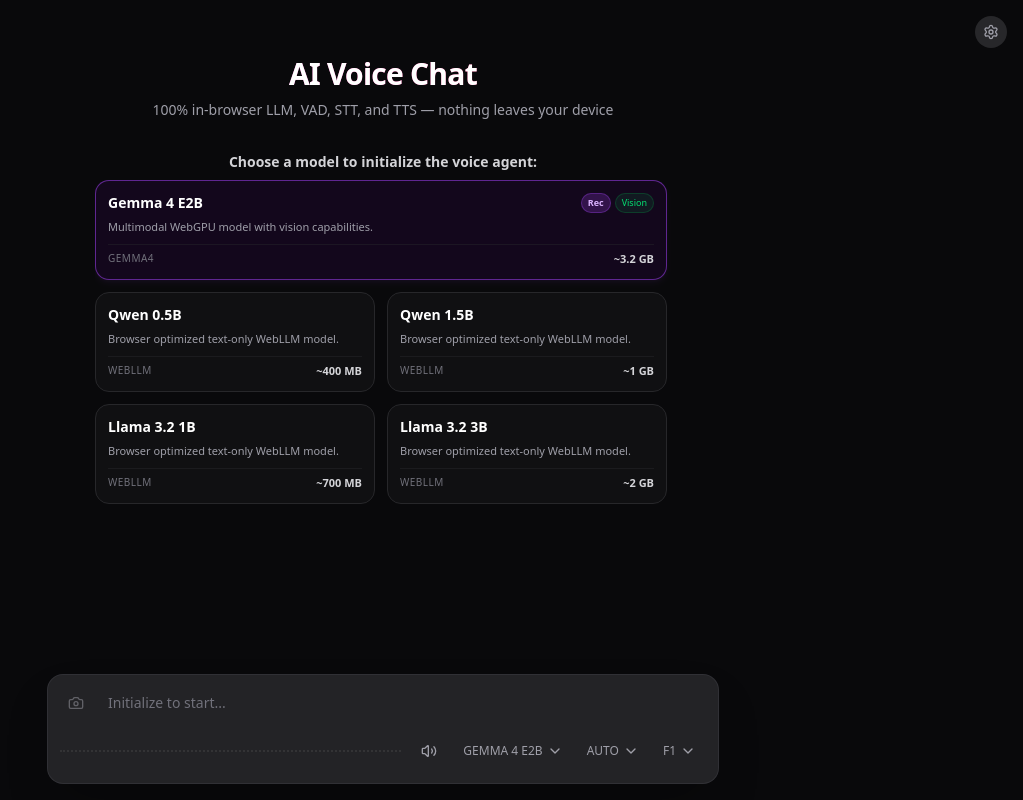
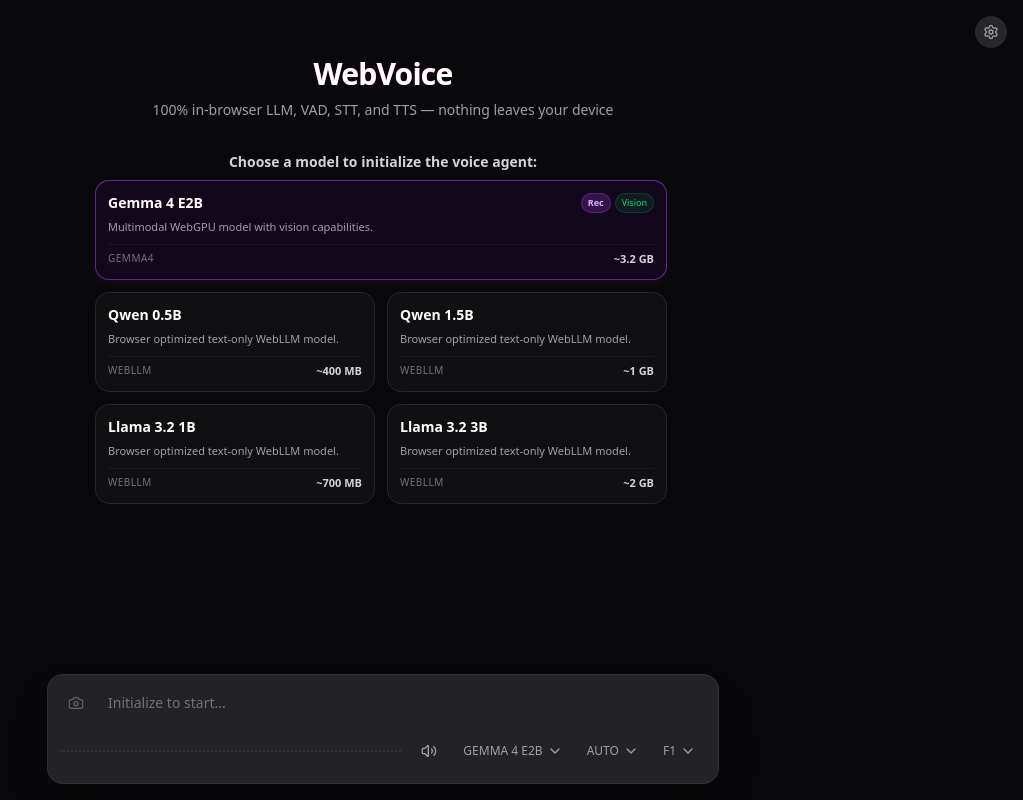
Before and after one commit to Hari31416/local-voice-chat, a React (Vite) app: page / in a window 1280 px wide. Shown: the whole page, without its empty margins (257-1280 px from the left). Built offline with nearby package versions, Linux system fonts and the light colour scheme.

Commit message:
chore: rebrand project to WebVoice and add custom favicon

```diff
--- a/index.html
+++ b/index.html
@@ -3,8 +3,9 @@
   <head>
     <meta charset="UTF-8" />
     <meta name="viewport" content="width=device-width, initial-scale=1.0" />
-    <meta name="description" content="Real-time AI voice chat running on your device" />
-    <title>Voice Chat</title>
+    <meta name="description" content="WebVoice - Real-time AI voice chat running 100% locally on your device" />
+    <title>WebVoice</title>
+    <link rel="icon" type="image/svg+xml" href="/favicon.svg" />
     <script>
       (function () {
         const originalWarn = console.warn
--- a/package.json
+++ b/package.json
@@ -1,9 +1,9 @@
 {
-  "name": "voice-agent-in-browser",
+  "name": "local-voice-chat",
   "version": "0.2.0",
   "private": false,
   "type": "module",
-  "description": "Browser-based voice chat with local STT, pluggable LLM, and Supertonic 3 TTS",
+  "description": "WebVoice: 100% locally running in-browser voice assistant with local STT, LLM, and TTS",
   "license": "MIT",
   "scripts": {
     "dev": "vite",
--- a/src/App.tsx
+++ b/src/App.tsx
@@ -704,7 +704,7 @@
         <ConversationContent className="max-w-2xl mx-auto">
           {messages.length === 0 ? (
             <div className="text-center py-10 max-w-xl mx-auto">
-              <h1 className="text-3xl font-extrabold text-white mb-2 tracking-tight bg-clip-text text-transparent bg-gradient-to-r from-purple-400 via-pink-500 to-red-500">AI Voice Chat</h1>
+              <h1 className="text-3xl font-extrabold text-white mb-2 tracking-tight bg-clip-text text-transparent bg-gradient-to-r from-purple-400 via-pink-500 to-red-500">WebVoice</h1>
               <p className="text-zinc-400 text-sm mb-8">100% in-browser LLM, VAD, STT, and TTS — nothing leaves your device</p>
 
               {status === 'idle' && !hasUserSelected ? (
```
Also changed, not shown: public/favicon.svg (added), 1 other file (tests, documents, lock files or other folders).
